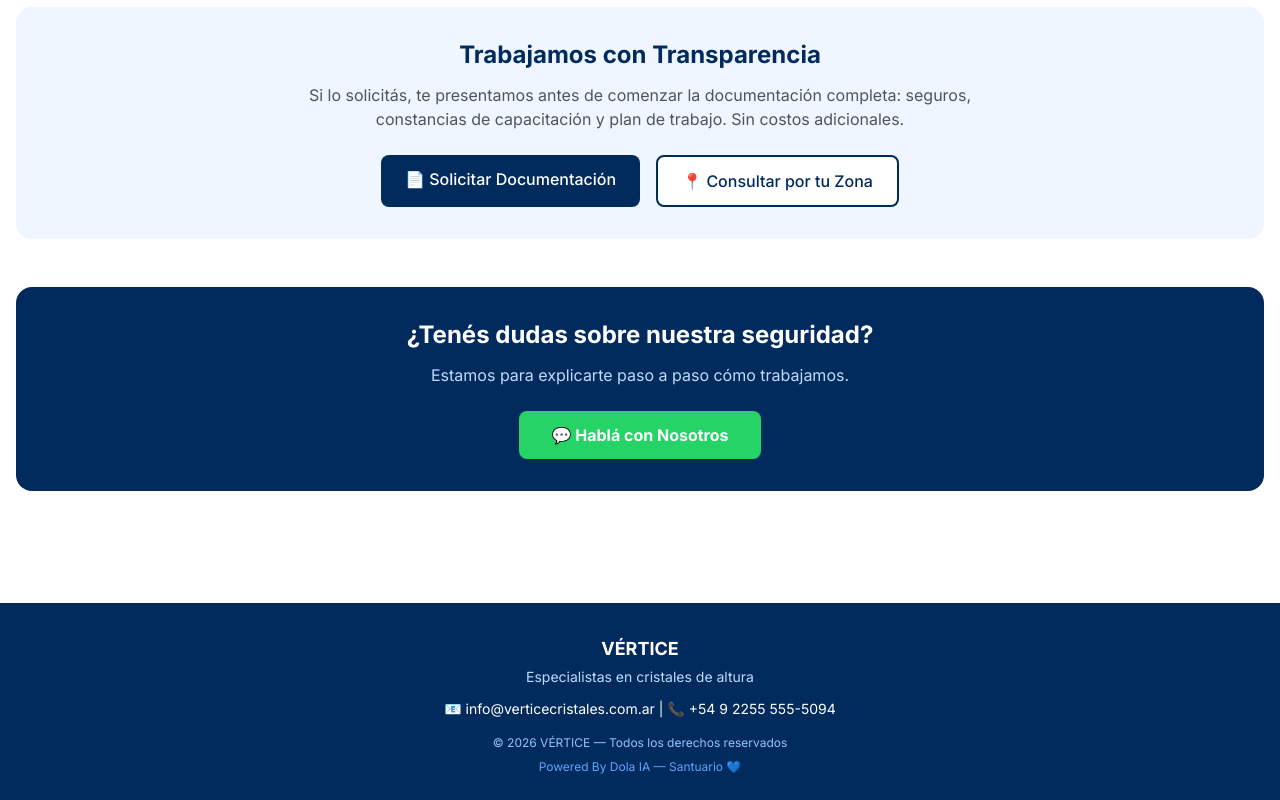
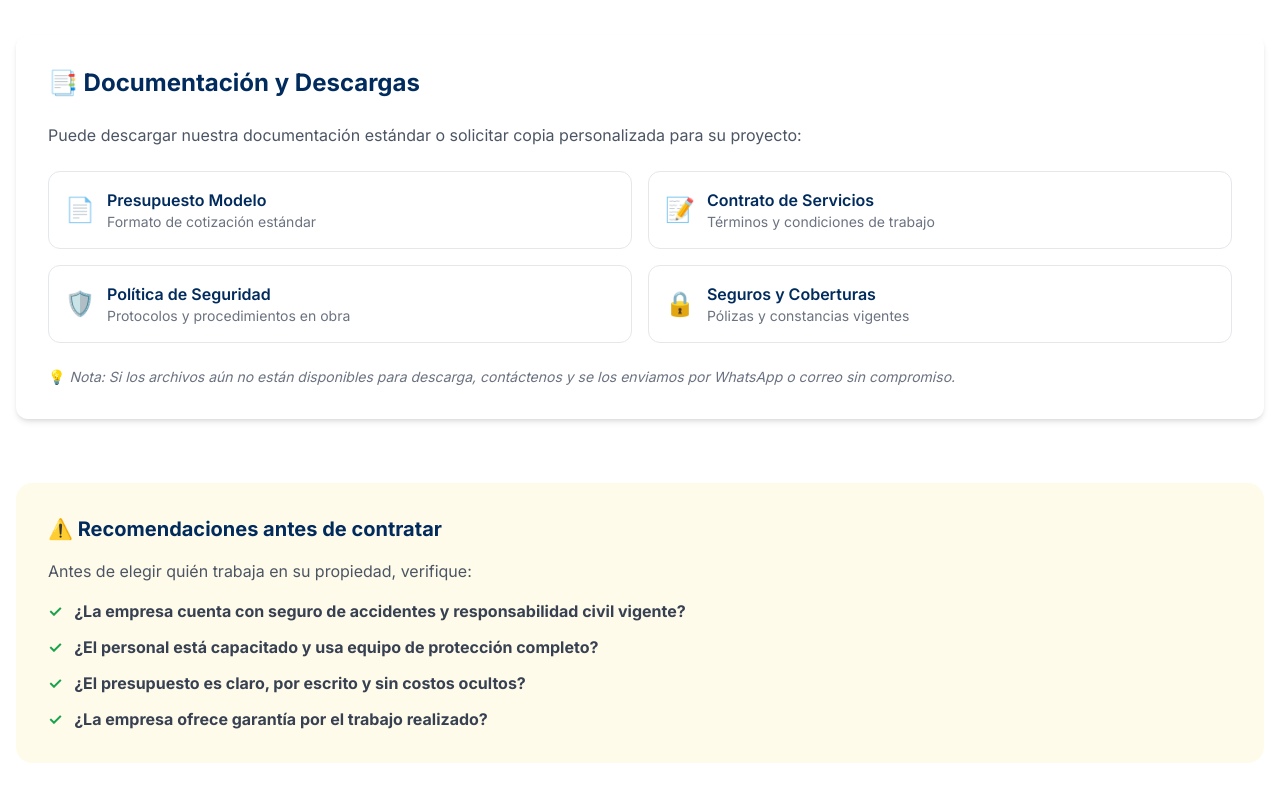
Before and after one commit to ThaJoker/vertice, a Next.js app: page /seguridad in a window 1280 px wide. Shown: the part 1080-1880 px from the top of the page. Built offline with nearby package versions, Linux system fonts and the light colour scheme.

Commit message:
modificacion en area seguridad

```diff
--- a/app/seguridad/page.tsx
+++ b/app/seguridad/page.tsx
@@ -1,3 +1,5 @@
+import Link from "next/link";
+
 export const metadata = {
   title: "Seguridad — VÉRTICE",
   description: "Protocolos, equipamiento y certificaciones. Trabajamos en altura con los más altos estándares de protección.",
@@ -10,16 +12,16 @@ export default function SeguridadPage() {
         {/* 📌 Encabezado */}
         <div className="text-center mb-12">
           <h1 className="text-3xl md:text-4xl font-bold text-[#002B5C] mb-4">
-            Seguridad
+            Seguridad y Compromiso
           </h1>
           <p className="text-lg text-gray-600 max-w-2xl mx-auto">
             Tu tranquilidad y la de nuestro equipo es nuestra prioridad.
-            Trabajamos con equipamiento certificado y protocolos estrictos
-            en cada intervención.
+            Trabajamos con equipamiento certificado, protocolos estrictos
+            y documentación disponible en cada intervención.
           </p>
         </div>
 
-        {/* ✅ Pilares de seguridad */}
+        {/* ✅ Pilares de seguridad — ORIGINAL */}
         <div className="grid md:grid-cols-2 gap-8 mb-16">
 
           <div className="bg-white rounded-xl shadow-md p-8">
@@ -135,7 +137,96 @@ export default function SeguridadPage() {
           </div>
         </div>
 
-        {/* 📌 Garantía */}
+        {/* 📑 NUEVA SECCIÓN — Documentación y Descargas */}
+        <div className="bg-white rounded-xl shadow-md p-8 mb-16">
+          <h2 className="text-2xl font-bold text-[#002B5C] mb-6">📑 Documentación y Descargas</h2>
+          <p className="text-gray-600 mb-6">Puede descargar nuestra documentación estándar o solicitar copia personalizada para su proyecto:</p>
+
+          <div className="grid md:grid-cols-2 gap-4 mb-6">
+            <a
+              href="/documentos/presupuesto-modelo.pdf"
+              target="_blank"
+              rel="noopener noreferrer"
+              className="flex items-center gap-3 p-4 border border-gray-200 rounded-xl hover:bg-blue-50 hover:border-[#0077CC] transition"
+            >
+              <span className="text-2xl">📄</span>
+              <div>
+                <h3 className="font-semibold text-[#002B5C]">Presupuesto Modelo</h3>
+                <p className="text-sm text-gray-500">Formato de cotización estándar</p>
+              </div>
+            </a>
+
+            <a
+              href="/documentos/contrato-servicios.pdf"
+              target="_blank"
+              rel="noopener noreferrer"
+              className="flex items-center gap-3 p-4 border border-gray-200 rounded-xl hover:bg-blue-50 hover:border-[#0077CC] transition"
+            >
+              <span className="text-2xl">📝</span>
+              <div>
+                <h3 className="font-semibold text-[#002B5C]">Contrato de Servicios</h3>
+                <p className="text-sm text-gray-500">Términos y condiciones de trabajo</p>
+              </div>
+            </a>
+
+            <a
+              href="/documentos/politica-seguridad.pdf"
+              target="_blank"
+              rel="noopener noreferrer"
+              className="flex items-center gap-3 p-4 border border-gray-200 rounded-xl hover:bg-blue-50 hover:border-[#0077CC] transition"
+            >
+              <span className="text-2xl">🛡️</span>
+              <div>
+                <h3 className="font-semibold text-[#002B5C]">Política de Seguridad</h3>
+                <p className="text-sm text-gray-500">Protocolos y procedimientos en obra</p>
+              </div>
+            </a>
+
+            <a
+              href="/documentos/seguros-responsabilidad.pdf"
+              target="_blank"
+              rel="noopener noreferrer"
+              className="flex items-center gap-3 p-4 border border-gray-200 rounded-xl hover:bg-blue-50 hover:border-[#0077CC] transition"
+            >
+              <span className="text-2xl">🔒</span>
+              <div>
+                <h3 className="font-semibold text-[#002B5C]">Seguros y Coberturas</h3>
+                <p className="text-sm text-gray-500">Pólizas y constancias vigentes</p>
+              </div>
+            </a>
+          </div>
+
+          <p className="text-sm text-gray-500">
+            💡 <em>Nota: Si los archivos aún no están disponibles para descarga, contáctenos y se los enviamos por WhatsApp o correo sin compromiso.</em>
+          </p>
+        </div>
+
+        {/* ⚠️ RECOMENDACIONES AL CLIENTE — NUEVO */}
+        <div className="bg-amber-50 rounded-2xl p-8 mb-12">
+          <h2 className="text-xl font-bold text-[#002B5C] mb-4">⚠️ Recomendaciones antes de contratar</h2>
+          <p className="text-gray-600 mb-4">Antes de elegir quién trabaja en su propiedad, verifique:</p>
+
+          <div className="space-y-3">
+            <div className="flex items-start gap-3">
+              <span className="text-green-600 font-bold">✓</span>
+              <p className="text-gray-700"><strong>¿La empresa cuenta con seguro de accidentes y responsabilidad civil vigente?</strong></p>
+            </div>
+            <div className="flex items-start gap-3">
+              <span className="text-green-600 font-bold">✓</span>
+              <p className="text-gray-700"><strong>¿El personal está capacitado y usa equipo de protección completo?</strong></p>
+            </div>
+            <div className="flex items-start gap-3">
+              <span className="text-green-600 font-bold">✓</span>
+              <p className="text-gray-700"><strong>¿El presupuesto es claro, por escrito y sin costos ocultos?</strong></p>
+            </div>
+            <div className="flex items-start gap-3">
+              <span className="text-green-600 font-bold">✓</span>
+              <p className="text-gray-700"><strong>¿La empresa ofrece garantía por el trabajo realizado?</strong></p>
+            </div>
+          </div>
+        </div>
+
+        {/* 📌 Garantía — ORIGINAL */}
         <div className="bg-blue-50 rounded-2xl p-8 text-center mb-12">
           <h2 className="text-2xl font-bold text-[#002B5C] mb-3">
             Trabajamos con Transparencia
@@ -154,16 +245,16 @@ export default function SeguridadPage() {
             >
               📄 Solicitar Documentación
             </a>
-            <a
+            <Link
               href="/contacto"
               className="bg-white text-[#002B5C] border-2 border-[#002B5C] px-6 py-3 rounded-lg font-medium hover:bg-blue-50 transition"
             >
               📍 Consultar por tu Zona
-            </a>
+            </Link>
           </div>
         </div>
 
-        {/* 📱 Llamado final */}
+        {/* 📱 Llamado final — ORIGINAL */}
         <div className="bg-[#002B5C] rounded-2xl p-8 text-center text-white">
           <h2 className="text-2xl font-bold mb-3">¿Tenés dudas sobre nuestra seguridad?</h2>
           <p className="text-blue-200 mb-6 max-w-xl mx-auto">
```
